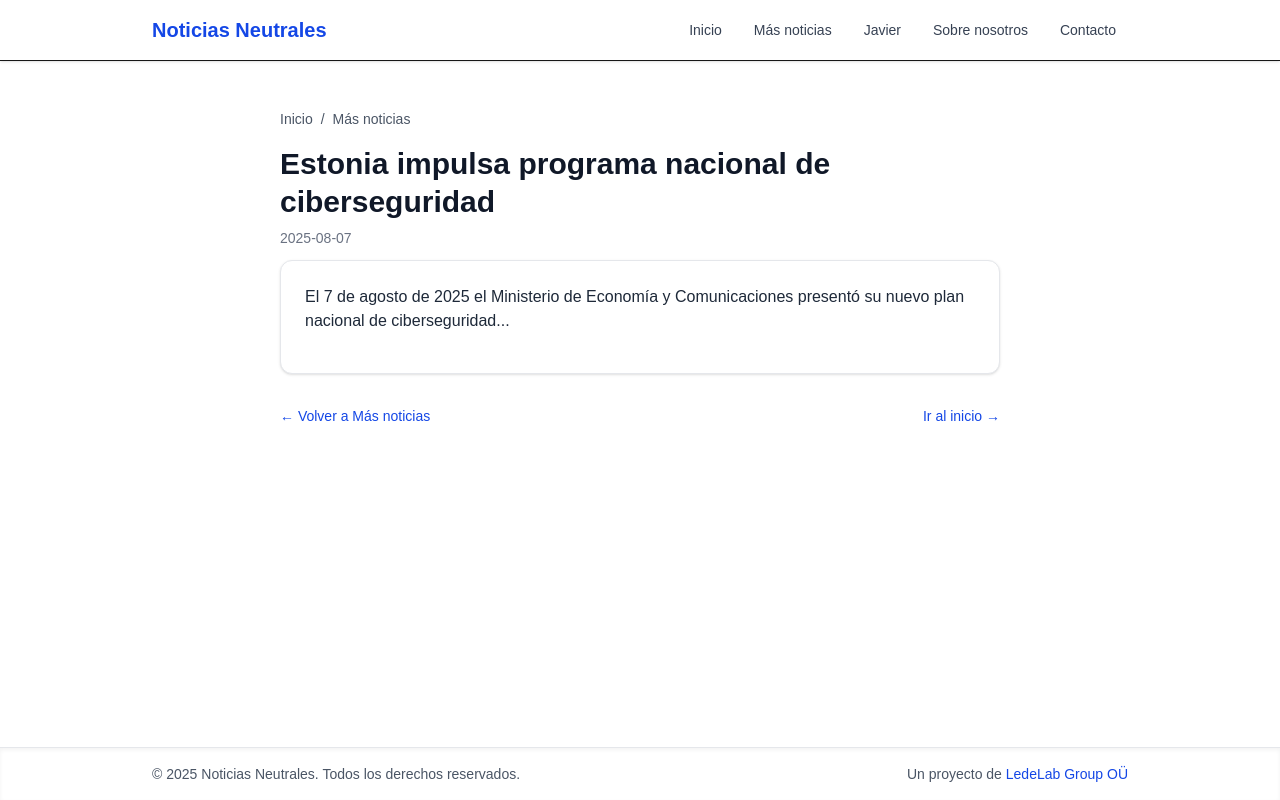
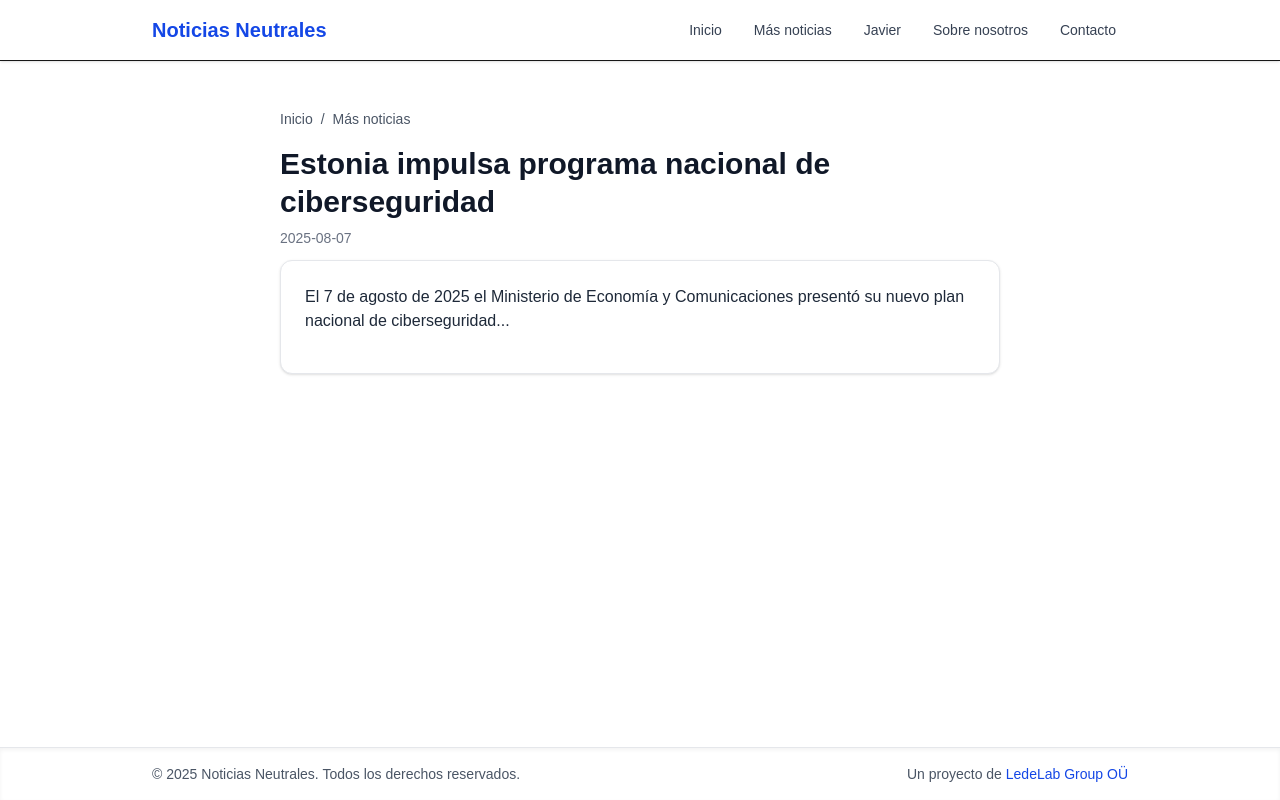
Before and after one commit to ledelab2030/noticias-neutrales, a Next.js app: page /noticias/prueba-filtrado-ayer-2025-08-07 in a window 1280 px wide. Built offline with nearby package versions, Linux system fonts and the light colour scheme.

Commit message:
hiperlink fix

```diff
--- a/src/app/noticias/[id]/page.tsx
+++ b/src/app/noticias/[id]/page.tsx
@@ -7,7 +7,7 @@ export default async function Noticia(
   { params }: { params: Promise<{ id: string }> }
 ) {
   const { id } = await params
-  const n = noticias.find((x) => x.id === id)
+  const n = noticias.find(x => x.id === id)
   if (!n) return notFound()
 
   return (
@@ -33,27 +33,18 @@ export default async function Noticia(
 
       {/* Tarjeta de contenido */}
       <article className="rounded-xl border border-gray-200 dark:border-gray-700 bg-white dark:bg-gray-900 shadow-sm p-6">
-        {/* Si más adelante usas Markdown/MDX, la clase `prose` mejora tipografía automáticamente */}
-        <div className="prose dark:prose-invert max-w-none prose-p:leading-relaxed prose-headings:scroll-mt-24">
+        <div className="prose dark:prose-invert max-w-none prose-p:leading-relaxed prose-a:underline prose-a:text-blue-700 dark:prose-a:text-blue-400">
           {n.contenido
-            .split(/\n{2,}/) // separa por líneas en blanco
+            .split(/\n{2,}/)
             .map((parrafo, i) => (
-              <p key={i} className="mb-4 text-gray-800 dark:text-gray-200">
-                {parrafo}
-              </p>
+              <p
+                key={i}
+                className="mb-4 text-gray-800 dark:text-gray-200"
+                dangerouslySetInnerHTML={{ __html: parrafo }}
+              />
             ))}
         </div>
       </article>
-
-      {/* Footer de artículo */}
-      <div className="mt-8 flex items-center justify-between text-sm">
-        <Link href="/noticias" className="text-blue-700 dark:text-blue-400 hover:underline">
-          ← Volver a Más noticias
-        </Link>
-        <Link href="/" className="text-blue-700 dark:text-blue-400 hover:underline">
-          Ir al inicio →
-        </Link>
-      </div>
     </main>
   )
 }
```
